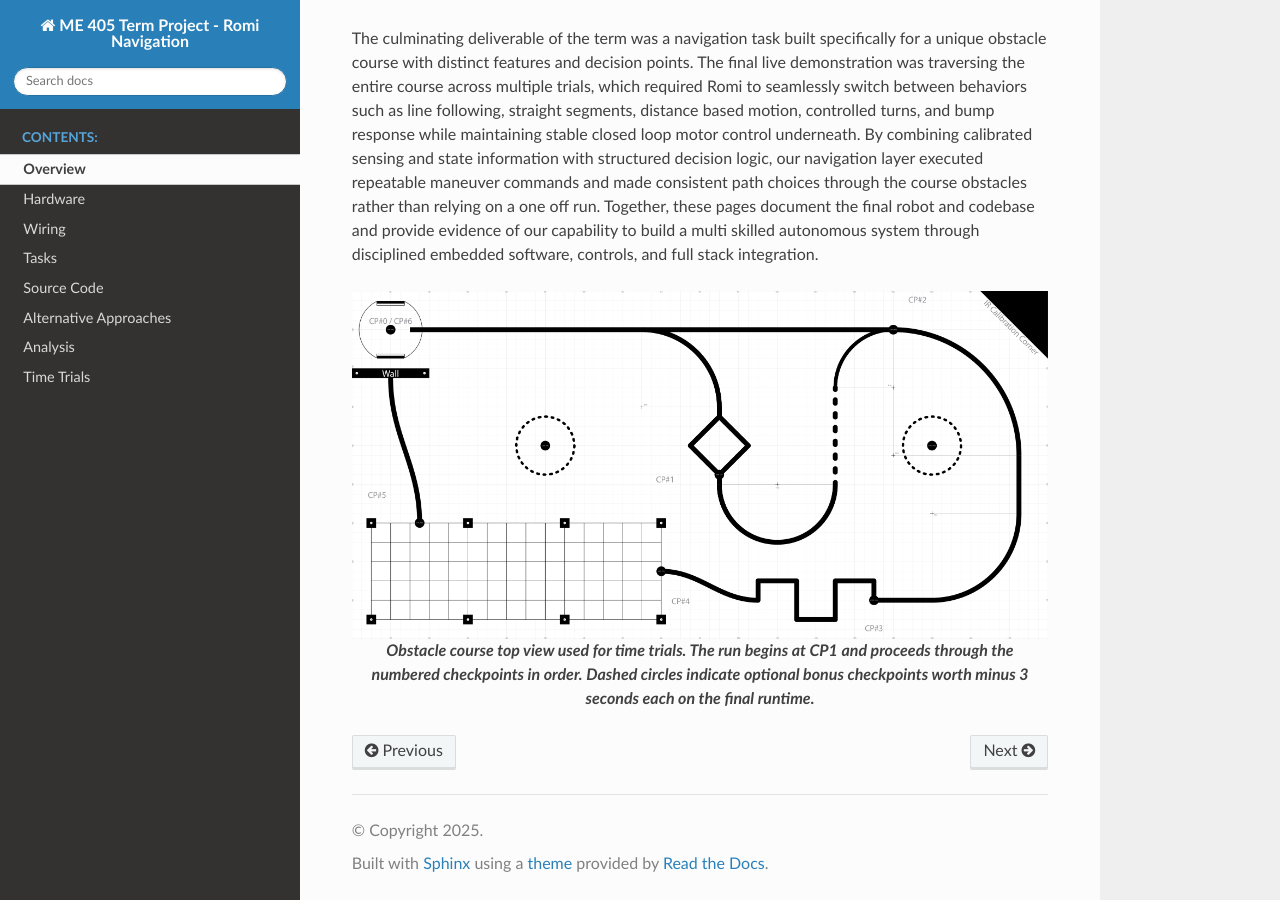
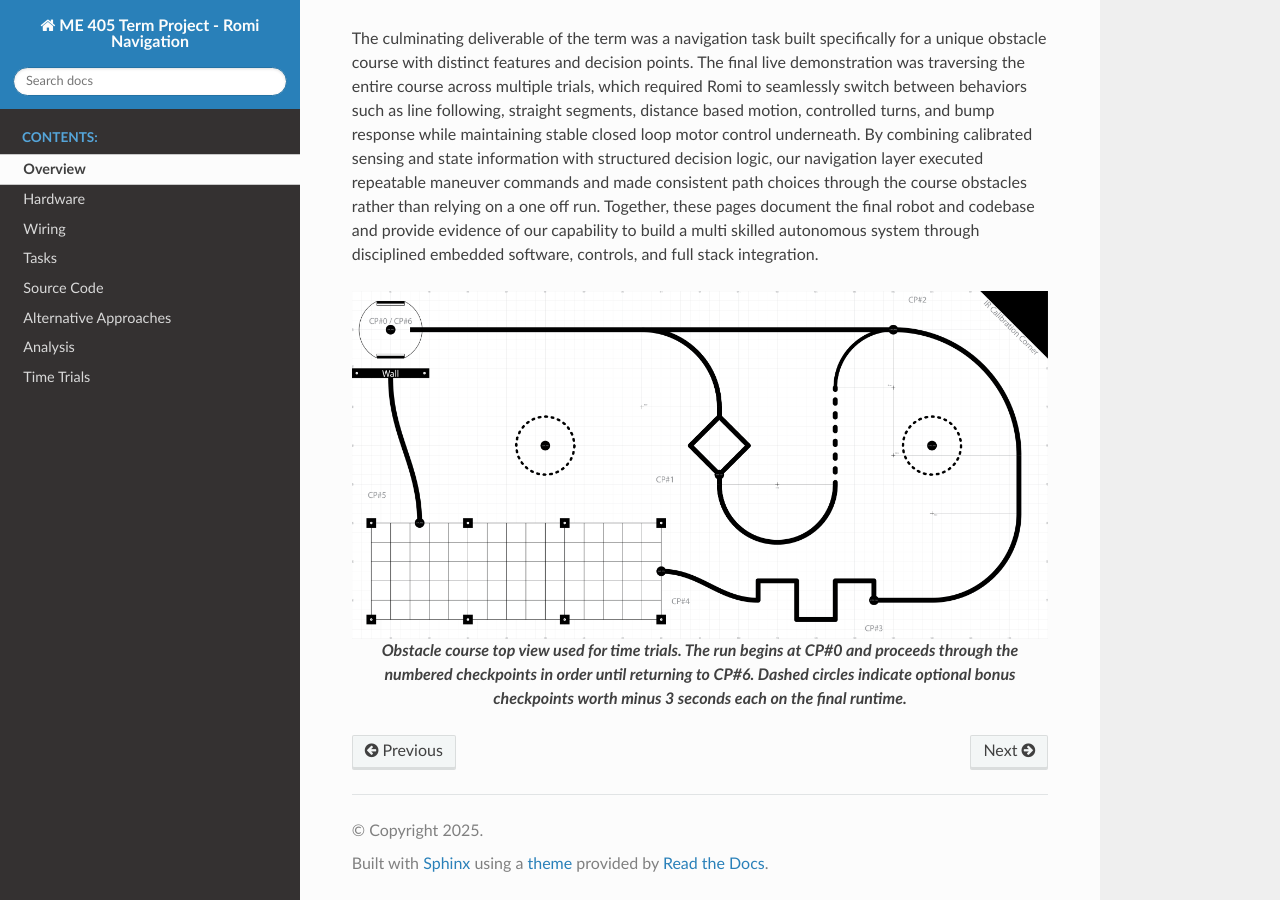
Before and after one commit to shwanpla/ME-405-Term-Project, a Sphinx documentation site: the page built from docs/overview.rst, in a window 1280 px wide and 900 px high, scrolled down 1471 px. Built offline with Sphinx 7.4.7 and the Read the Docs theme 3.1.0, drawn with Linux system fonts in a browser that asks for light colours.

Commit message:
Update checkpoint description in overview documentation

```diff
--- a/docs/overview.rst
+++ b/docs/overview.rst
@@ -22,4 +22,4 @@ The culminating deliverable of the term was a navigation task built specifically
    :align: center
 
 .. centered::
-   *Obstacle course top view used for time trials. The run begins at CP1 and proceeds through the numbered checkpoints in order. Dashed circles indicate optional bonus checkpoints worth minus 3 seconds each on the final runtime.*
+   *Obstacle course top view used for time trials. The run begins at CP#0 and proceeds through the numbered checkpoints in order until returning to CP#6. Dashed circles indicate optional bonus checkpoints worth minus 3 seconds each on the final runtime.*
```
